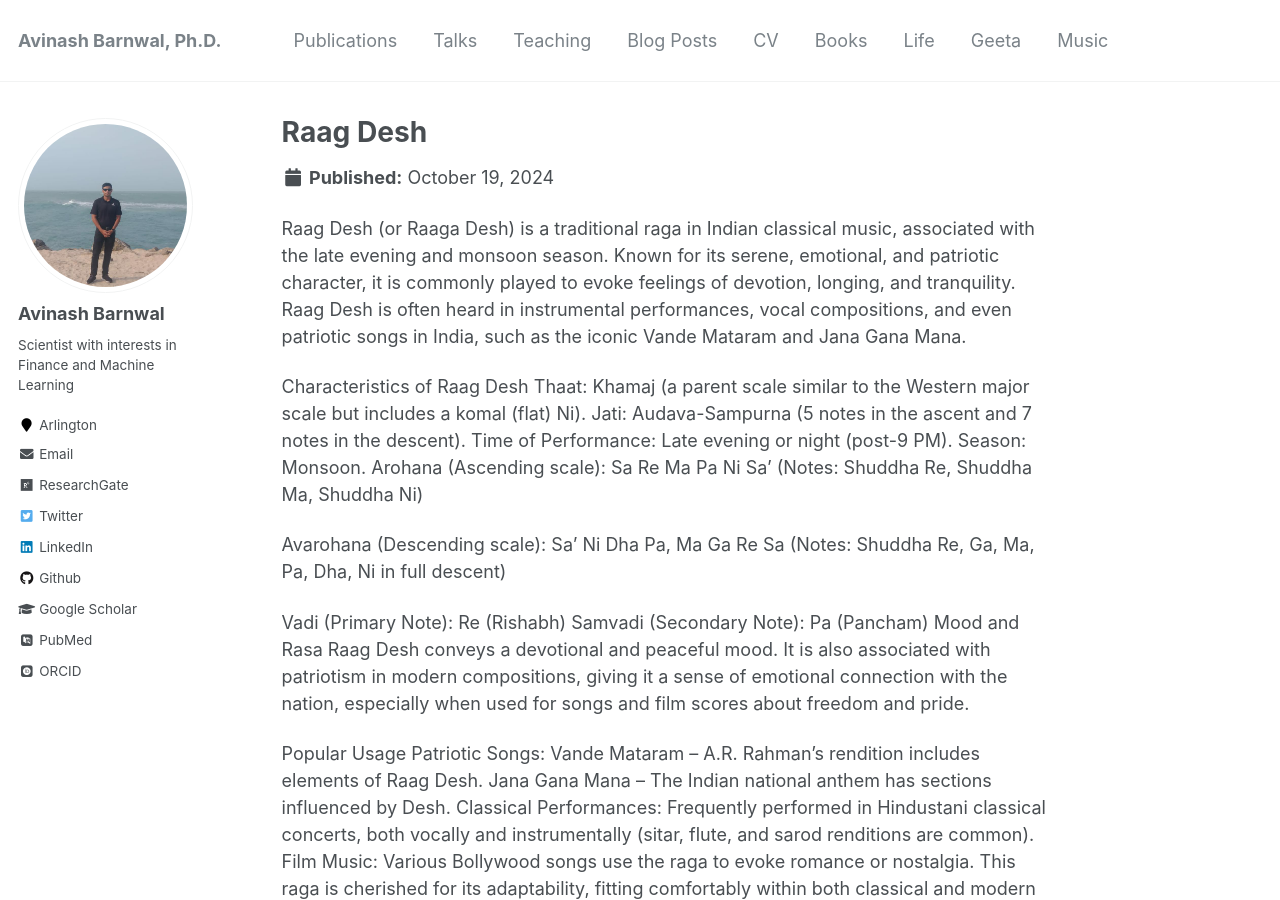
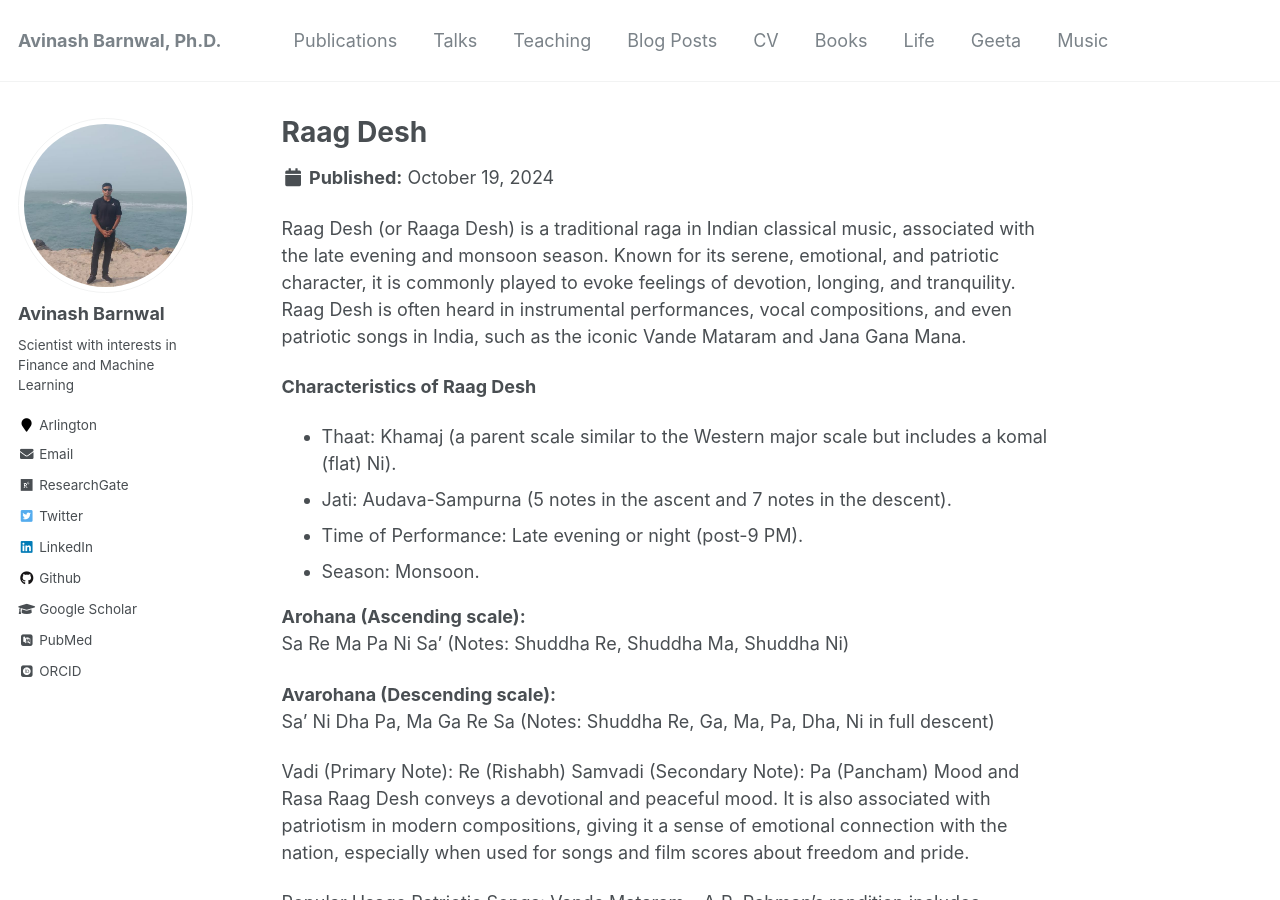
Before and after one commit to avinashbarnwal/avinashbarnwal.github.io, a Jekyll site: the page built from _music/raag_desh.md, in a window 1280 px wide and 900 px high. Built offline with Jekyll 4.4.1, drawn with Linux system fonts in a browser that asks for light colours; some web fonts are replaced.

Commit message:
Update raag_desh.md

```diff
--- a/_music/raag_desh.md
+++ b/_music/raag_desh.md
@@ -8,16 +8,18 @@ date: 2024-10-19
 
 Raag Desh (or Raaga Desh) is a traditional raga in Indian classical music, associated with the late evening and monsoon season. Known for its serene, emotional, and patriotic character, it is commonly played to evoke feelings of devotion, longing, and tranquility. Raag Desh is often heard in instrumental performances, vocal compositions, and even patriotic songs in India, such as the iconic Vande Mataram and Jana Gana Mana.
 
-Characteristics of Raag Desh
-Thaat: Khamaj (a parent scale similar to the Western major scale but includes a komal (flat) Ni).
-Jati: Audava-Sampurna (5 notes in the ascent and 7 notes in the descent).
-Time of Performance: Late evening or night (post-9 PM).
-Season: Monsoon.
-Arohana (Ascending scale):
+**Characteristics of Raag Desh**
+- Thaat: Khamaj (a parent scale similar to the Western major scale but includes a komal (flat) Ni).
+- Jati: Audava-Sampurna (5 notes in the ascent and 7 notes in the descent).
+- Time of Performance: Late evening or night (post-9 PM).
+- Season: Monsoon.
+
+
+**Arohana (Ascending scale):**
 Sa Re Ma Pa Ni Sa'
 (Notes: Shuddha Re, Shuddha Ma, Shuddha Ni)
 
-Avarohana (Descending scale):
+**Avarohana (Descending scale):**
 Sa' Ni Dha Pa, Ma Ga Re Sa
 (Notes: Shuddha Re, Ga, Ma, Pa, Dha, Ni in full descent)
 
```
